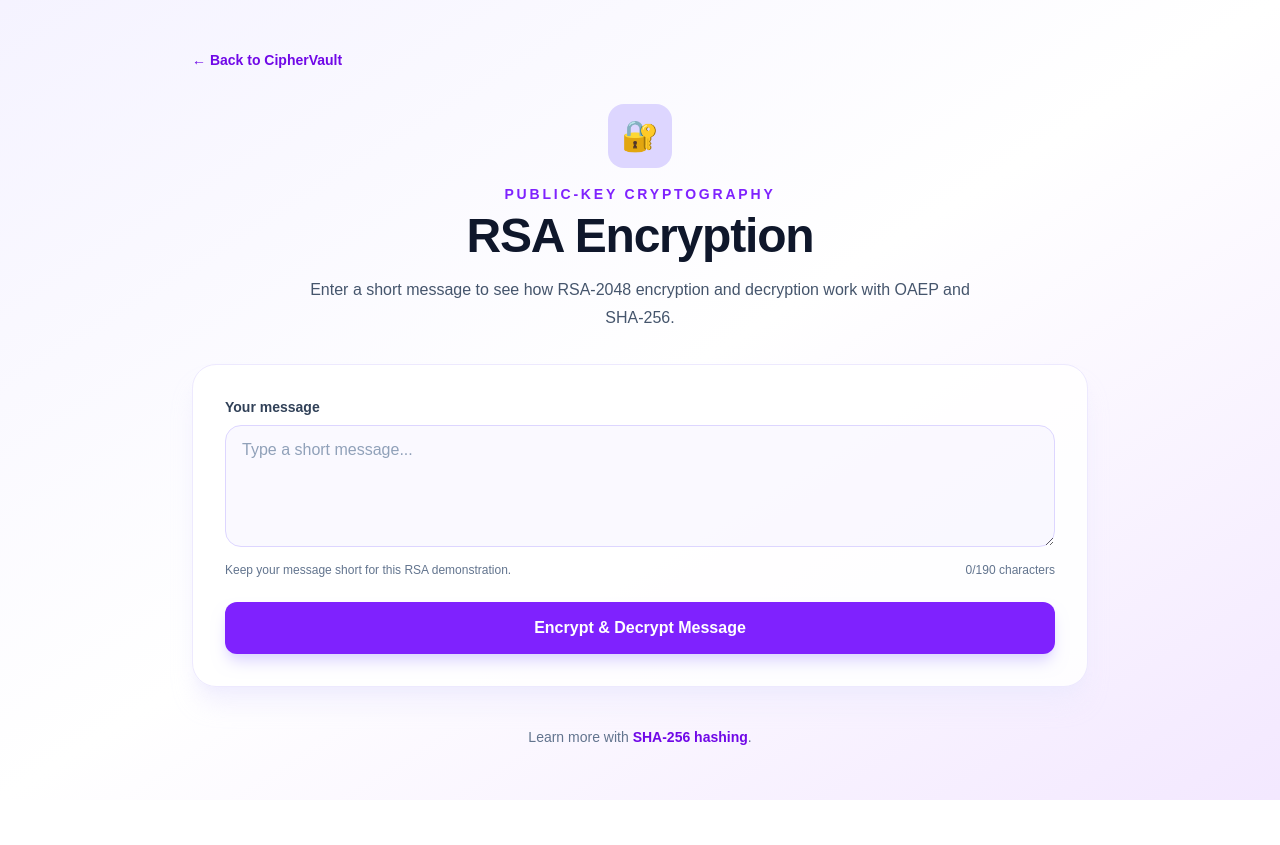
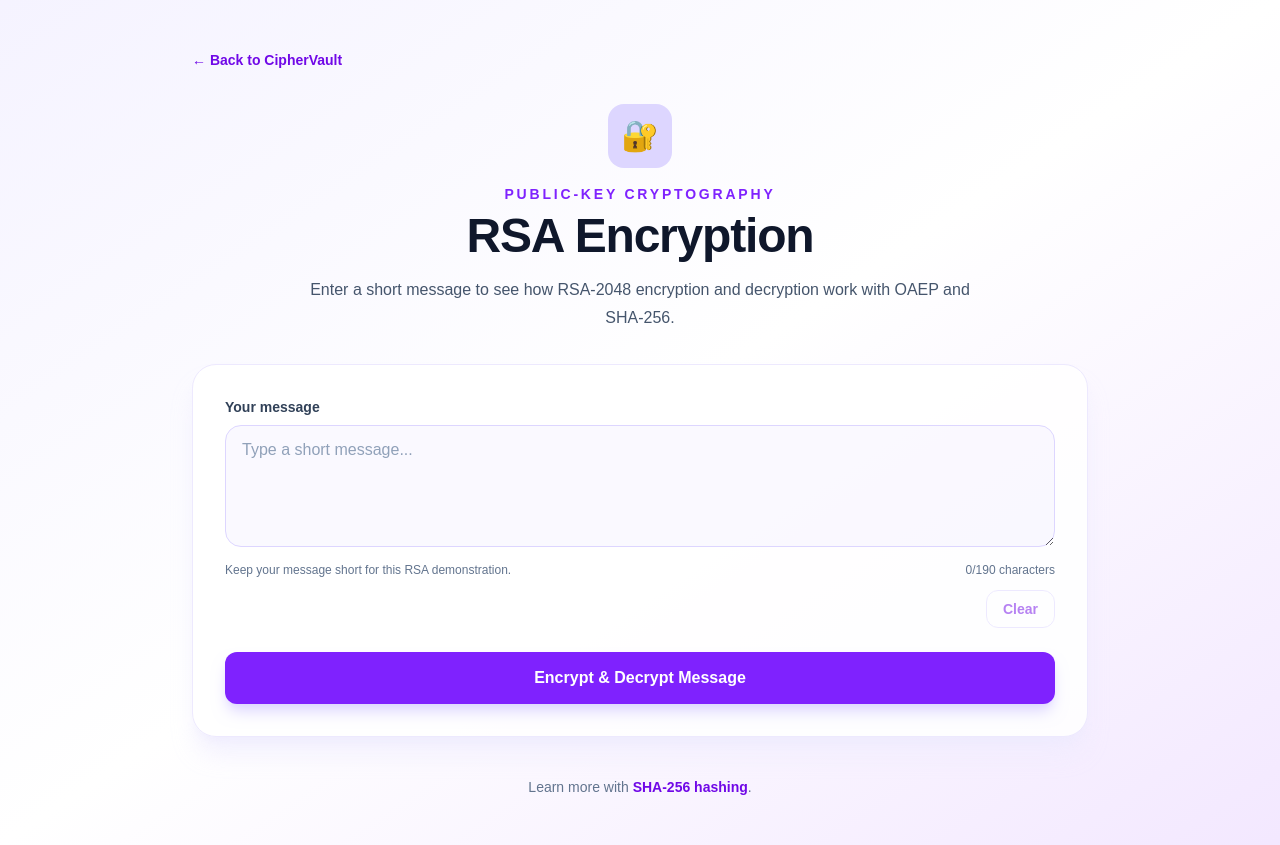
Before and after one commit to dsrathore1/CipherVault, a Next.js app in the folder frontend/: page /rsa in a window 1280 px wide. Before the commit the page ends 800 px from the top, so only its background shows below. Built offline with nearby package versions, Linux system fonts and the light colour scheme.

Commit message:
feat(frontend): add clear button to RSA input

```diff
--- a/frontend/src/app/rsa/page.js
+++ b/frontend/src/app/rsa/page.js
@@ -132,6 +132,20 @@ export default function RSAPage() {
                 {error}
               </div>
             )}
+            <div className="mt-3 flex justify-end">
+              <button
+                type="button"
+                onClick={() => {
+                  setText("");
+                  setError("");
+                  setResult(null);
+                }}
+                disabled={!text}
+                className="rounded-xl border border-violet-200 bg-white px-4 py-2 text-sm font-semibold text-violet-700 transition hover:bg-violet-50 disabled:cursor-not-allowed disabled:opacity-50"
+              >
+                Clear
+              </button>
+            </div>
 
             <button
               type="submit"
```
